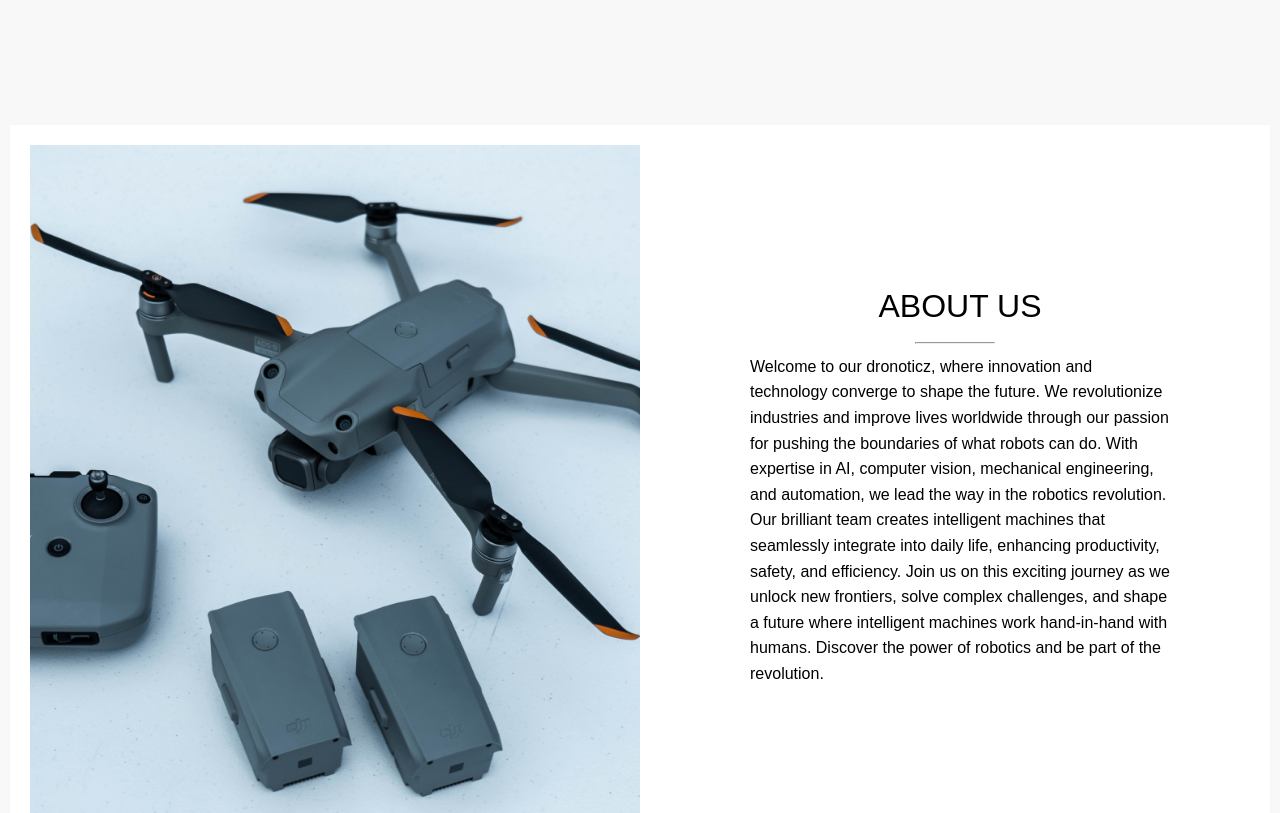
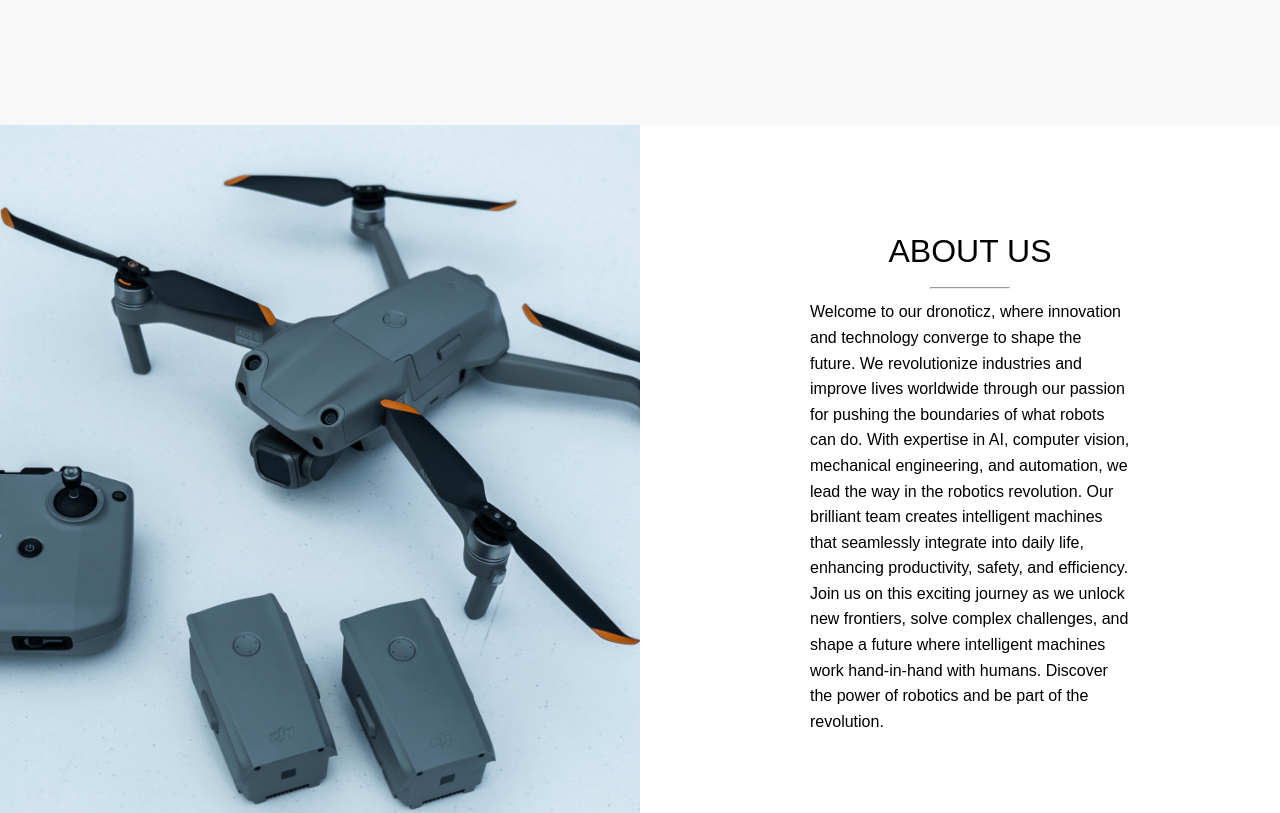
Before and after one commit to ST10107850/dronoticz, a React (Create React App) app: page / in a window 1280 px wide. Shown: the part 1400-2213 px from the top of the page. Built offline with nearby package versions, Linux system fonts and the light colour scheme.

Commit message:
About update

```diff
--- a/src/Style/Stylesheet.css
+++ b/src/Style/Stylesheet.css
@@ -180,11 +180,7 @@ header .backdrop{
     margin-top: 250px;
     display: flex;
     align-items: center;
-    padding: 20px;
     background-color: white;
-    padding: 20px;
-    margin-left: 10px;
-    margin-right: 10px;
 }
 
 .about img {
@@ -195,7 +191,6 @@ header .backdrop{
 
 .about-text {
     flex: 1;
-    margin: 10vh;
     text-align: center;
 }
 
@@ -219,8 +214,8 @@ header .backdrop{
     font-size: 16px;
     line-height: 1.6;
     text-align: left;
-    margin: 0;
-    margin-left: 10px;
+    margin-left: 150px;
+    margin-right: 150px;
 }
 
 
```
